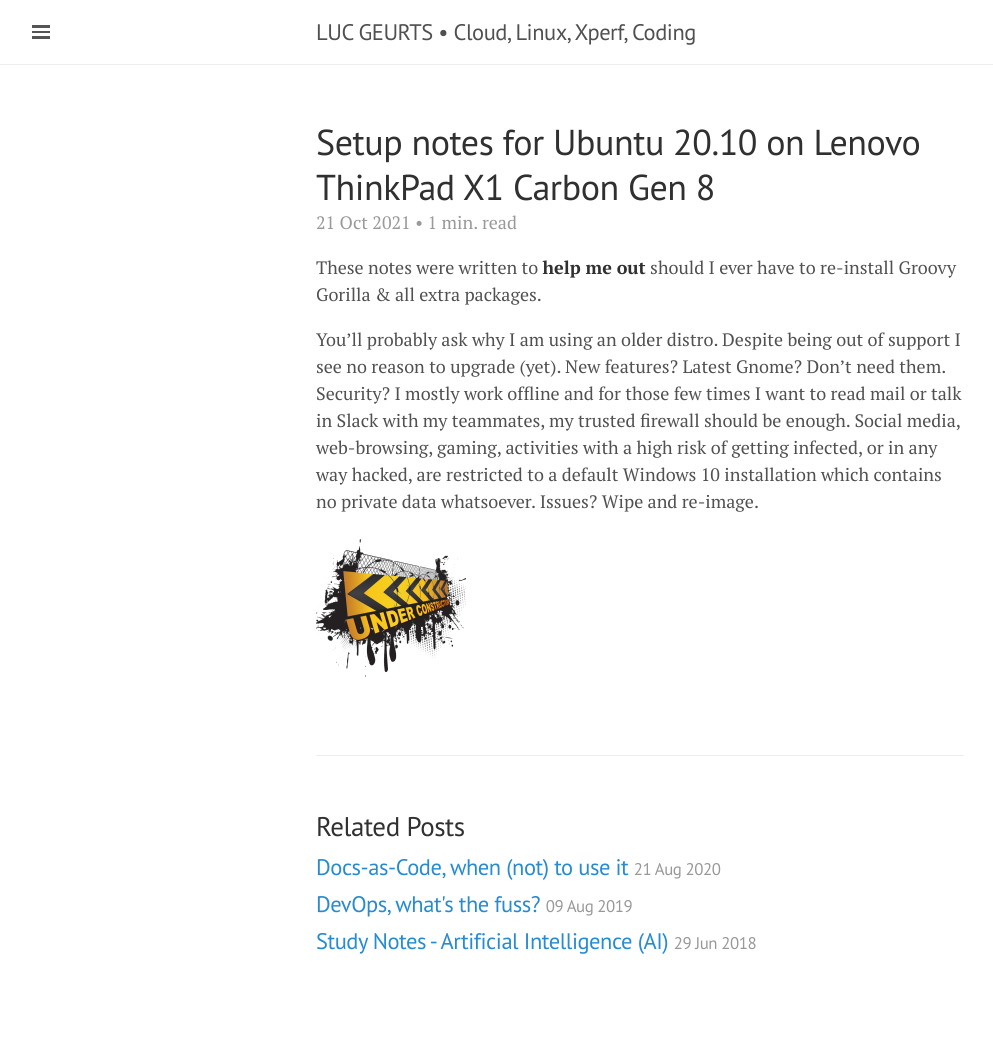
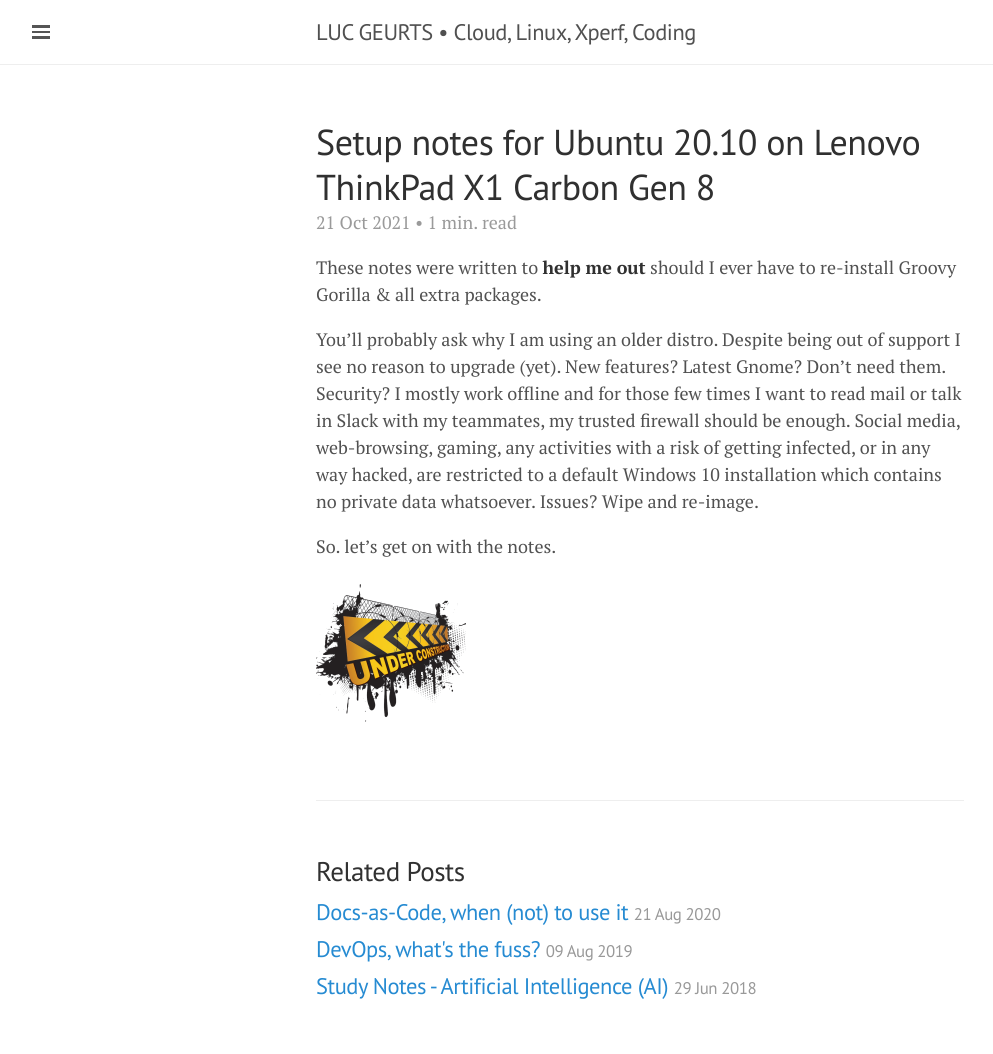
Before and after one commit to lgeurts/lgeurts.github.io, a Jekyll site: the page built from _posts/2021-10-21-ubuntu-setup-notes-for-x1-carbon-gen8.md, in a window 1280 px wide. Shown: the whole page, without its empty margins (0-993 px from the left). Built offline with Jekyll 4.4.1, drawn with Linux system fonts in a browser that asks for light colours; nearby versions of some CDN libraries; comment, search, counter and statistics services are not loaded; before the commit the page ends 1009 px from its top, so only the background shows below that.

Commit message:
Update 2021-10-21-ubuntu-setup-notes-for-x1-carbon-gen8.md

```diff
--- a/_posts/2021-10-21-ubuntu-setup-notes-for-x1-carbon-gen8.md
+++ b/_posts/2021-10-21-ubuntu-setup-notes-for-x1-carbon-gen8.md
@@ -9,6 +9,8 @@ tags: [ Linux Tutorials ]
 
 These notes were written to **help me out** should I ever have to re-install Groovy Gorilla & all extra packages.
 
-You'll probably ask why I am using an older distro. Despite being out of support I see no reason to upgrade (yet). New features? Latest Gnome? Don't need them. Security? I mostly work offline and for those few times I want to read mail or talk in Slack with my teammates, my trusted firewall should be enough. Social media, web-browsing, gaming, activities with a high risk of getting infected, or in any way hacked, are restricted to a default Windows 10 installation which contains no private data whatsoever. Issues? Wipe and re-image.
+You'll probably ask why I am using an older distro. Despite being out of support I see no reason to upgrade (yet). New features? Latest Gnome? Don't need them. Security? I mostly work offline and for those few times I want to read mail or talk in Slack with my teammates, my trusted firewall should be enough. Social media, web-browsing, gaming, any activities with a risk of getting infected, or in any way hacked, are restricted to a default Windows 10 installation which contains no private data whatsoever. Issues? Wipe and re-image.
+
+So. let's get on with the notes.
 
 ![](/assets/under-construction.png)
```
